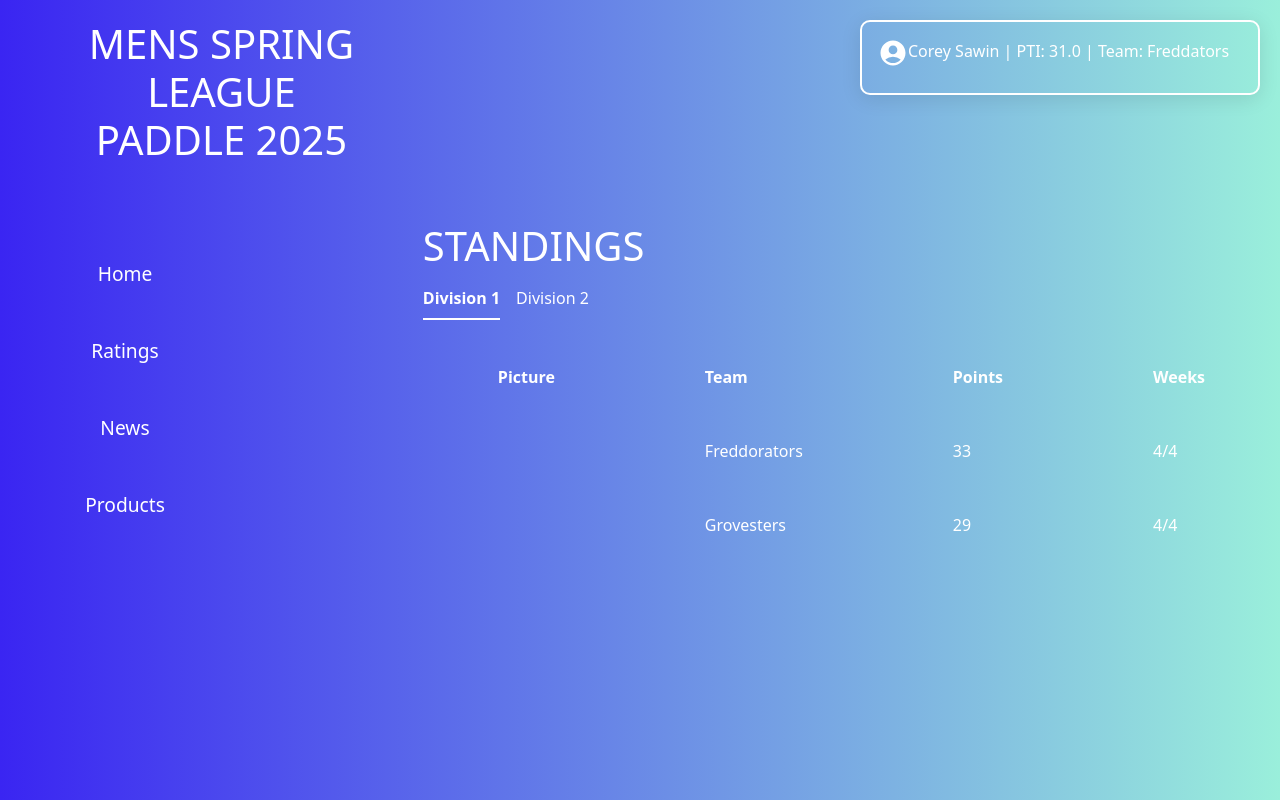
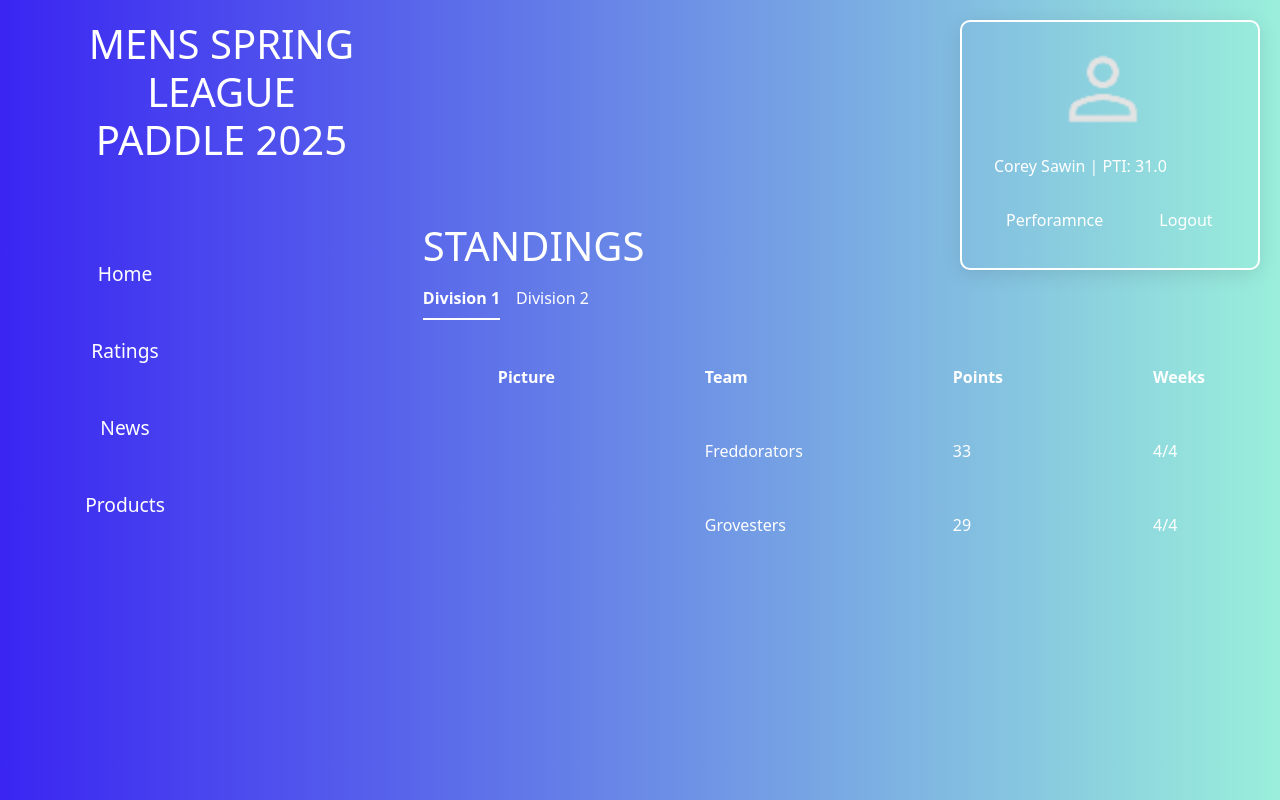
Before and after one commit to sawincp/mapta-spring-league, a Next.js app: page / in a window 1280 px wide. Built offline with nearby package versions, Linux system fonts and the light colour scheme.

Commit message:
update login card component

```diff
--- a/src/app/components/home/LoginCard.module.css
+++ b/src/app/components/home/LoginCard.module.css
@@ -6,8 +6,8 @@
 }
 
 .card {
-    width: 400px;
-    height: 75px;
+  width: 300px;
+  height: 250px;
   background-color: transparent !important;
   border: 2px solid white !important;
   border-radius: 10px !important;
@@ -15,6 +15,26 @@
   color: white;
 }
 
-  .mdAccountCircle {
-    size: 100px;
+.cardContent {
+  display: flex;
+  align-items: center;
 }
+
+.icon {
+  margin-right: 10px;
+}
+
+.text {
+  display: inline-block;
+  position: center;
+}
+
+
+.navContainer button {
+  border: none;
+  font-size: medium;
+}
+
+.cardContainer button a {
+  color: white
+}
--- a/src/app/components/home/loginCard.js
+++ b/src/app/components/home/loginCard.js
@@ -1,13 +1,39 @@
+"use client";
+
 import Card from "react-bootstrap/Card";
+import Nav from "react-bootstrap/Nav";
+import Button from "react-bootstrap/Button";
 import styles from "./LoginCard.module.css";
-import { MdAccountCircle } from "react-icons/md";
+import Image from "next/image";
+import logo from "../../assetts/account_person.png"; // Fixed spelling of assets
 
 export default function LoginCard() {
   return (
     <div className={styles.cardContainer}>
       <Card body className={styles.card}>
-        <MdAccountCircle size="30px"/>
-        Corey Sawin | PTI: 31.0 | Team: Freddators
+        <div className={styles.logoContainer}>
+          <Image
+            src={logo}
+            alt="Logo"
+            width={250}
+            height={100}
+            priority
+            style={{ objectFit: "contain" }}
+          />
+        </div>
+        <Card.Body className={styles.cardContent}>
+          <Card.Text className={styles.text}>Corey Sawin | PTI: 31.0</Card.Text>
+        </Card.Body>
+        <div className={styles.navContainer}>
+          <Nav>
+            <Button variant="outline-light" >
+              <Nav.Link href="/dashboard">Perforamnce</Nav.Link>
+            </Button>
+            <Button variant="outline-light">
+              <Nav.Link href="/logout">Logout</Nav.Link>
+            </Button>
+          </Nav>
+        </div>
       </Card>
     </div>
   );
```
Also changed, not shown: src/app/assetts/account_person.png (added), src/app/assetts/logo.png (renamed from public/logo.png). Lines whose indentation alone changed are shown as unchanged.
